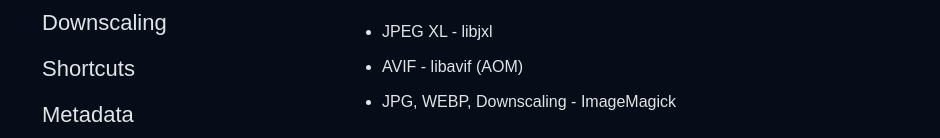
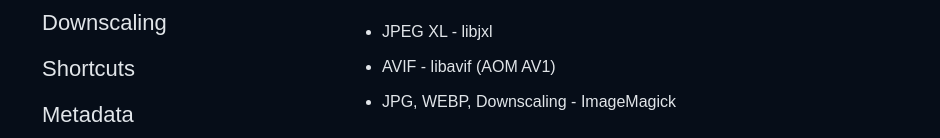
Before and after one commit to JacobDev1/xl-converter-docs, a React (Vite) app: page /faq in a window 1280 px wide. Shown: the part 266-404 px from the top of the page, without its empty margins (158-1098 px from the left). Built offline with nearby package versions, Linux system fonts and the light colour scheme; the HTML template or start-up script is replaced by a standard one.

Commit message:
content: update faq

```diff
--- a/src/pages/FAQ.tsx
+++ b/src/pages/FAQ.tsx
@@ -8,7 +8,7 @@ export default function FAQ(){
         <h2>What technologies are used?</h2>
         <ul>
             <li>JPEG XL - libjxl</li>
-            <li>AVIF - libavif (AOM)</li>
+            <li>AVIF - libavif (AOM AV1)</li>
             <li>JPG, WEBP, Downscaling - ImageMagick</li>
         </ul>
         <p><a href="https://github.com/JacobDev1/xl-converter/blob/stable/LICENSE_3RD_PARTY.txt" target="_blank" >Full list</a></p>
```
